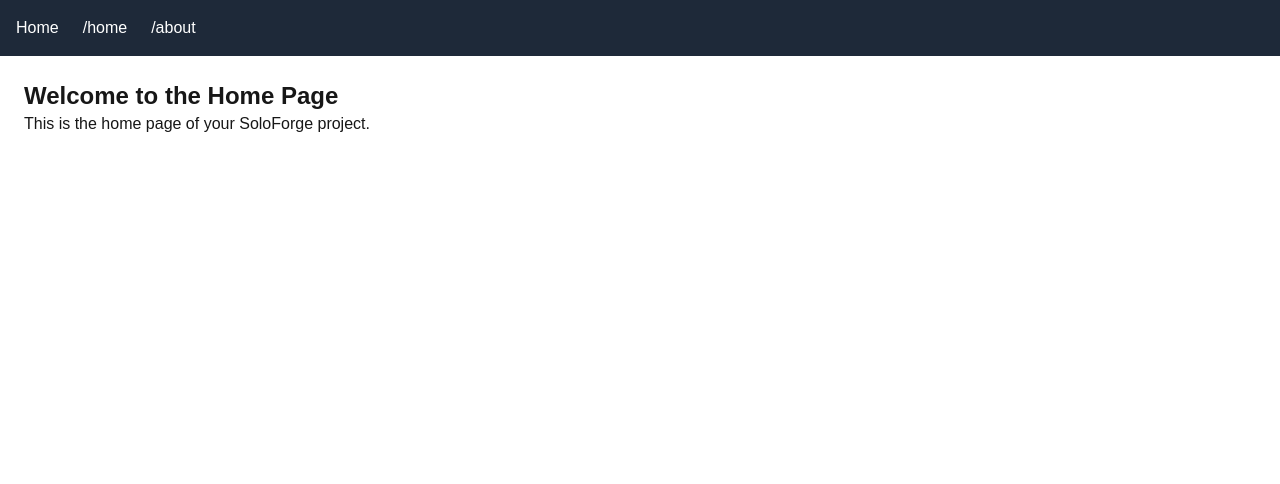
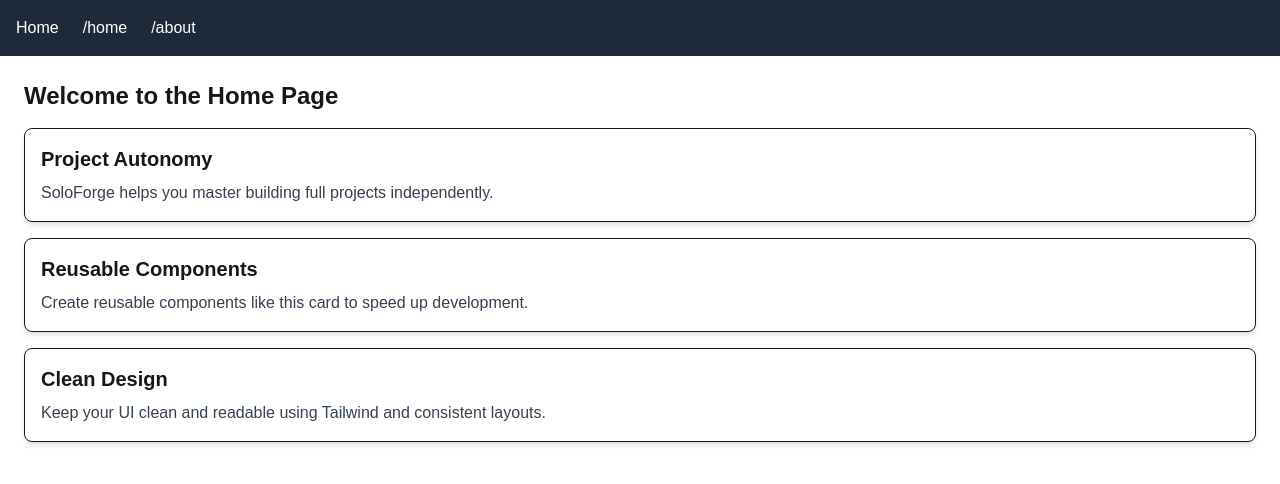
Before and after one commit to DaniKandie/alx-project-0x02-setup, a Next.js app in the folder alx-project-0x02/: page /home in a window 1280 px wide. Shown: the top 484 px of the page. Built offline with nearby package versions, Linux system fonts and the light colour scheme.

Commit message:
Add reusable Card component and use it in Home page

```diff
--- /dev/null
+++ b/alx-project-0x02/components/common/Card.tsx
@@ -0,0 +1,13 @@
+import React from "react";
+import { CardProps } from "@/interfaces";
+
+const Card: React.FC<CardProps> = ({ title, content }) => {
+  return (
+    <div className="border rounded-lg shadow-md p-4 bg-white">
+      <h2 className="text-xl font-semibold mb-2">{title}</h2>
+      <p className="text-gray-700">{content}</p>
+    </div>
+  );
+};
+
+export default Card;
--- a/alx-project-0x02/interfaces/index.ts
+++ b/alx-project-0x02/interfaces/index.ts
@@ -5,3 +5,7 @@ export interface UserProps {
   name: string;
   email: string;
 }
+export interface CardProps {
+  title: string;
+  content: string;
+}
--- a/alx-project-0x02/pages/home.tsx
+++ b/alx-project-0x02/pages/home.tsx
@@ -1,10 +1,14 @@
 import React from "react";
+import Card from "@/components/common/Card";
 
 const HomePage = () => {
   return (
-    <div className="p-6">
+    <div className="p-6 space-y-4">
       <h1 className="text-2xl font-bold">Welcome to the Home Page</h1>
-      <p>This is the home page of your SoloForge project.</p>
+
+      <Card title="Project Autonomy" content="SoloForge helps you master building full projects independently." />
+      <Card title="Reusable Components" content="Create reusable components like this card to speed up development." />
+      <Card title="Clean Design" content="Keep your UI clean and readable using Tailwind and consistent layouts." />
     </div>
   );
 };
```
